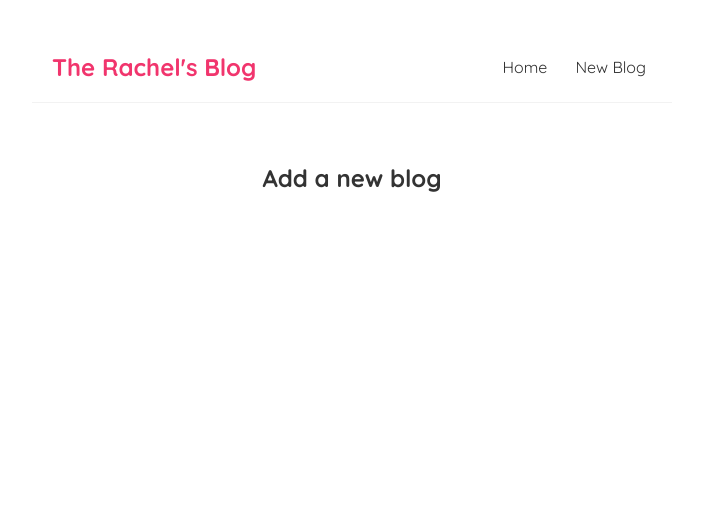
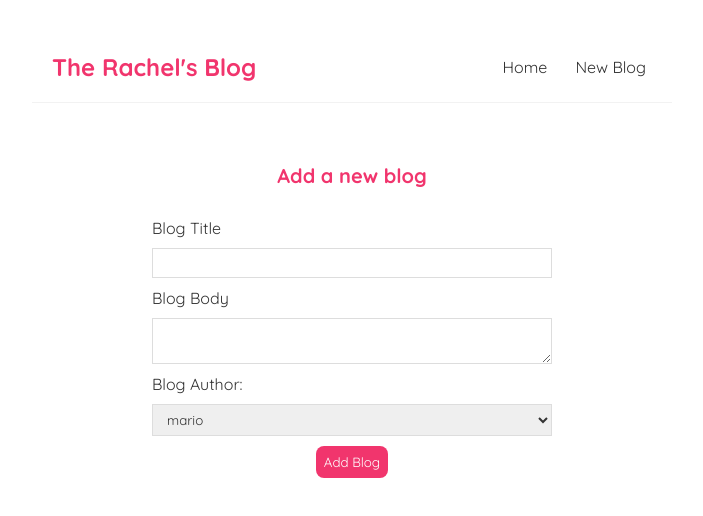
Before and after one commit to Rachel-lcy/react-blog, a React (Vite) app: page /create in a window 1280 px wide. Shown: the top 516 px of the page, without its empty margins (288-991 px from the left). Built offline with nearby package versions, Linux system fonts and the light colour scheme.

Commit message:
controlled inputs

```diff
--- a/src/components/Create.jsx
+++ b/src/components/Create.jsx
@@ -1,9 +1,48 @@
+import { useState } from "react"
 
 export default function Create() {
+
+  const [title, setTitle] = useState('')
+  const [body, setBody] = useState('')
+  const [author, setAuthor] = useState('')
 
   return (
     <div className='create'>
       <h2>Add a new blog</h2>
+      <from>
+        <label htmlFor="">Blog Title</label>
+        <input
+          type="text"
+          required
+          value ={title}
+          onChange={(e)=>{
+            setTitle(e.target.value)
+          }}
+
+        />
+        <label htmlFor="">Blog Body</label>
+         <textarea
+          required
+          value ={body}
+          onChange={(e)=>{
+            setBody(e.target.value)
+          }}
+         >
+         </textarea>
+         <label htmlFor="">Blog Author:</label>
+         <select
+         value={author}
+         onChange = {(e)=> setAuthor(e.target.value)}
+         >
+            <option value="mario">mario</option>
+            <option value="yoshi">yoshi</option>
+         </select>
+         <button>Add Blog</button>
+         <p>{title}</p>
+         <p>{body}</p>
+         <p>{author}</p>
+
+      </from>
     </div>
   )
 }
--- a/src/index.css
+++ b/src/index.css
@@ -60,6 +60,7 @@
 }
 .blog-details div {
   margin: 20px 0;
+  text-align:justify;
 }
 .blog-details button {
   background: #f1356d;
@@ -69,3 +70,34 @@
   border-radius: 8px;
   cursor: pointer;
 }
+/* create new blog form */
+.create {
+  max-width: 400px;
+  margin: 0 auto;
+  text-align: center;
+}
+.create label {
+  text-align: left;
+  display: block;
+}
+.create h2 {
+  font-size: 20px;
+  color: #f1356d;
+  margin-bottom: 30px;
+}
+.create input, .create textarea, .create select {
+  width: 100%;
+  padding: 6px 10px;
+  margin: 10px 0;
+  border: 1px solid #ddd;
+  box-sizing: border-box;
+  display: block;
+}
+.create button {
+  background: #f1356d;
+  color: #fff;
+  border: 0;
+  padding: 8px;
+  border-radius: 8px;
+  cursor: pointer;
+}
```
